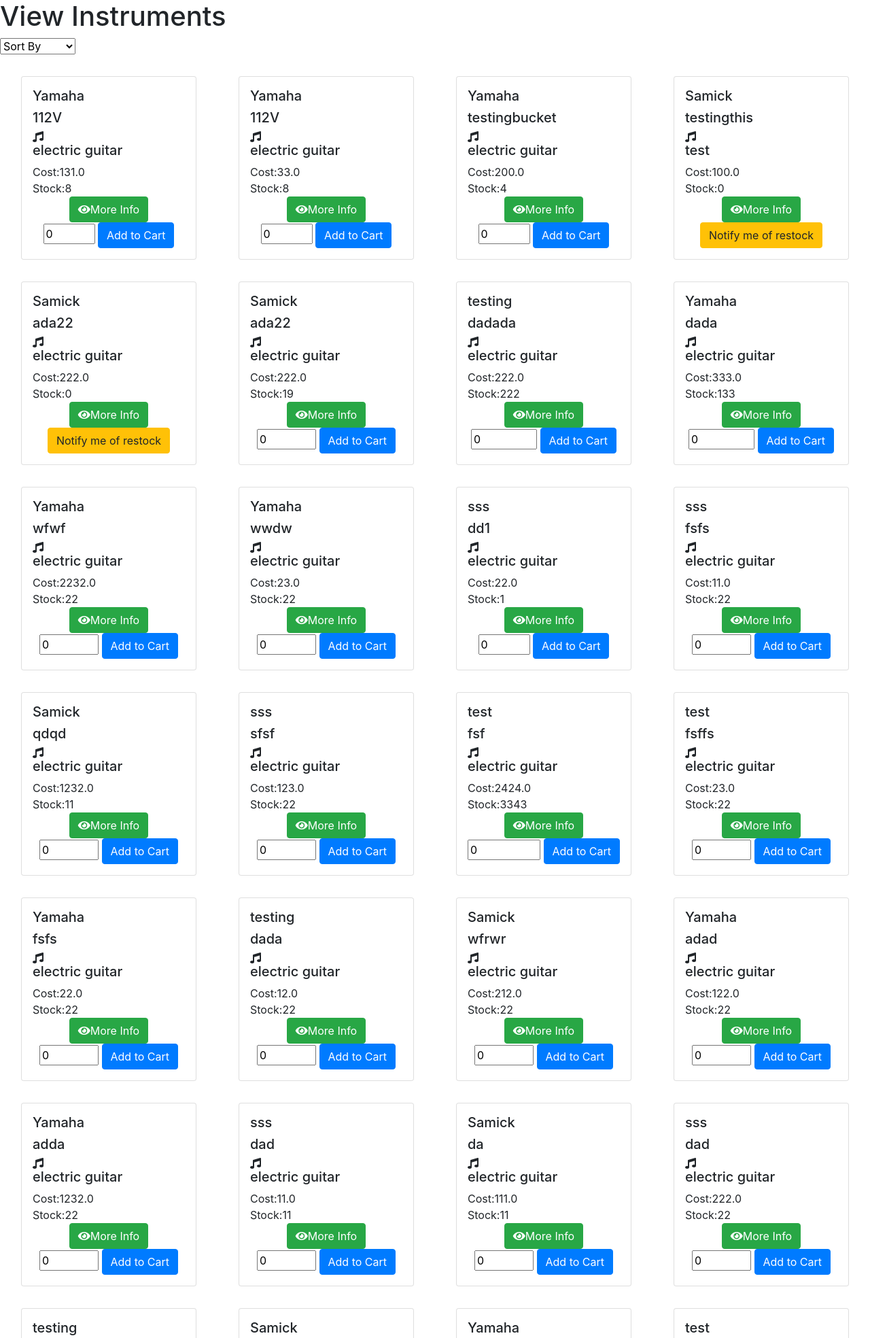
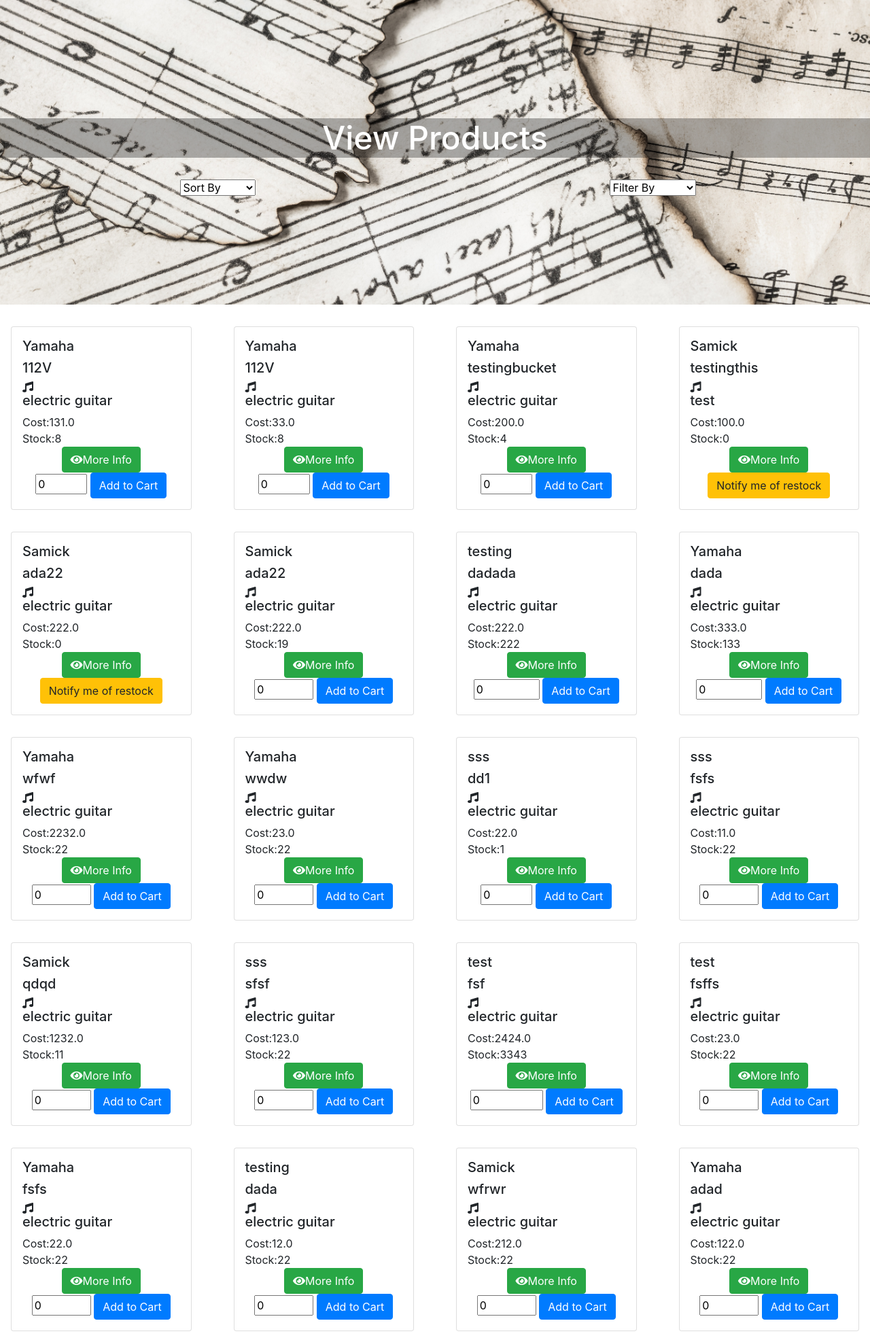
Before and after one commit to djjtyn/musiciansChoice, a Django app: page /instruments/view in a window 1280 px wide. Shown: the part 56-2024 px from the top of the page at 68% size. Run offline with Django 3.2, Linux system fonts and the light colour scheme; data comes from the database, SQL or seed files in the repository; some libraries are stand-ins or nearby versions.

Commit message:
filter by instrument type implemented

```diff
--- a/instruments/templates/instruments.html
+++ b/instruments/templates/instruments.html
@@ -1,24 +1,43 @@
 {% extends 'base.html' %}
 {% block page_title %}View Instruments{% endblock %}
 {% block content %}
-<h1>View Instruments</h1>
+<div class="container-fluid">
+    <div class="bannerImgArea">
+        <h1 class="pageHeading">View Products</h1>
         <!--if no instruments in database, display that information-->
         {% if instruments|length < 1 %}
         <h3>There are currently no instruments to display</h3>
-{%else %}
-<div class = "container-fluid">
+        {%endif %}
+        <img src="../static/img/musicNotes.jpg" alt="hiddenMusicians" class="pageBannerImg">
+        <div class="row filterInstrumentsForm">
+            <div class="col-sm-6">
                 <!--Sorting Options-->
-    <div class="row">
-        <form method = "POST" id = "sortByForm">
+                <form method="POST" class="filterInstrumentsForm" id="sortByForm">
                     {% csrf_token %}
                     <div class="form-group">
-                <select name = "sort_by">
-                    <option value="volvo" selected disabled>Sort By</option>
-                    <option value = "brand">Brand (A-Z)</option>
-                    <option value = "cost">Cost</option>
+                        <select name="sort_by">
+                            <option selected disabled>Sort By</option>
+                            <option value="brand">Brand (A-Z)</option>
+                            <option value="cost">Cost</option>
                         </select>
                     </div>
                 </form>
+            </div>
+            <div class="col-sm-6">
+                <!--Sorting Options-->
+                <form method="POST" class="filterInstrumentsForm" id="filterByForm">
+                    {% csrf_token %}
+                    <div class="form-group">
+                        <select name="filter_by">
+                            <option value="volvo" selected disabled>Filter By</option>
+                            {% for type in instrument_types %}
+                                <option value = {{type.id}}>{{ type.type }}</option>
+                            {% endfor %}
+                        </select>
+                    </div>
+                </form>
+            </div>
+        </div>
     </div>
     <div class="row">
     <!--Create a card for each instruent in the database-->
@@ -29,7 +48,7 @@
             <h5>{{ instrument.name}}</h5>
             <!--If the instrument has an image, display it-->
             {% if instrument.get_image %}
-                        <img src = "{{bucket}}{{instrument.get_image.image}}">
+            <img src="{{bucket}}{{instrument.get_image.image}}">
             {% else %}
             <i class="fas fa-music"></i>
             {% endif %}
@@ -37,24 +56,24 @@
             <span>Cost:{{ instrument.cost }}</span><span>Stock:{{ instrument.stock_amount }}</span>
             <!--If the user is staff, allow stock amount to be adjusted-->
             {% if user.is_authenticated and user.is_staff%}
-                            <form action = "{% url 'instrument:adjust_stock' instrument.id %}" method = "POST" class = "formInlineElements" >
+            <form action="{% url 'instrument:adjust_stock' instrument.id %}" method="POST" class="formInlineElements">
                 {% csrf_token %}
-                                <input type="number" name="quantity" min = "{{instrument.stock_amount}}" value = "{{instrument.stock_amount}}"/>
-                                <input class = "btn btn-primary" type="submit" value="Adjust Stock"/>
+                <input type="number" name="quantity" min="{{instrument.stock_amount}}" value="{{instrument.stock_amount}}" />
+                <input class="btn btn-primary" type="submit" value="Adjust Stock" />
             </form>
             {% endif %}
             <div class="cardButtonWrap">
-                        <a class = "btn btn-success" href = "{% url 'instrument:view' instrument.id %}"><i class="fas fa-eye"></i>More Info</a>
+                <a class="btn btn-success" href="{% url 'instrument:view' instrument.id %}"><i class="fas fa-eye"></i>More Info</a>
                 <!--Form below will allow user to add multiple amounts of instrument to cart-->
                 {% if instrument.stock_amount > 0 %}
-                            <form action = "{% url 'cart:add' instrument.id %}" method = "POST">
+                <form action="{% url 'cart:add' instrument.id %}" method="POST">
                     {% csrf_token %}
-                                <input type="number" name="quantity" min = "0" max = "{{instrument.stock_amount}}" value = "0"/>
-                                <input class = "btn btn-primary" type="submit" value="Add to Cart"/>
+                    <input type="number" name="quantity" min="0" max="{{instrument.stock_amount}}" value="0" />
+                    <input class="btn btn-primary" type="submit" value="Add to Cart" />
                 </form>
                 <!--If stock is 0 display a button requesting to be notified when product is back in stock-->
                 {% else %}
-                            <a class = "btn btn-warning" href = "{% url 'sns_notifications:stock_notify' instrument.id %}">Notify me of restock</a>
+                <a class="btn btn-warning" href="{% url 'sns_notifications:stock_notify' instrument.id %}">Notify me of restock</a>
                 {% endif %}
             </div>
         </div>
@@ -62,5 +81,5 @@
     {% endfor %}
     </div>
 </div>
-{% endif %}
+
 {% endblock content %}
--- a/instruments/views.py
+++ b/instruments/views.py
@@ -54,16 +54,22 @@
 def view_instruments(request):
     s3_bucket_url =  settings.INSTRUMENT_IMAGE_URL
     instrument_images = InstrumentPicture.objects.all()
+    instrument_types = InstrumentType.objects.all()
     # Get all the instruments from the database
     instruments = list(Instrument.objects.all())
     # If the request is a post request a filter has been applied
     if request.method == "POST":
-        print(request)
-        sort_filter = request.POST.get('sort_by')
-        testLib = MyMethods()
-        testLib.sort_by(instruments, 0, len(instruments)-1 , sort_filter)
-        messages.info(request, f"Products sorted by {sort_filter}")
-    return render(request, "instruments.html", {'instruments' : instruments, 'image': instrument_images, 'bucket': s3_bucket_url});
+        # Determine if filter is a sort filter or another filter
+        if request.POST.get('sort_by'):
+            sort_filter = request.POST.get('sort_by')
+            testLib = MyMethods()
+            testLib.sort_by(instruments, 0, len(instruments)-1 , sort_filter)
+            messages.info(request, f"Products sorted by {sort_filter}")
+        else:
+            print(request.POST.get('filter_by'))
+            instruments = Instrument.objects.filter(instrument_type=request.POST.get('filter_by'))
+            messages.info(request, f"Displaying {len(instruments)} results for {InstrumentType.objects.get(pk=request.POST.get('filter_by'))}")
+    return render(request, "instruments.html", {'instruments' : instruments,'instrument_types': instrument_types, 'image': instrument_images, 'bucket': s3_bucket_url});
 
 
 
--- a/static/css/styles.css
+++ b/static/css/styles.css
@@ -1,6 +1,39 @@
 /*Generic Styling*/
 body {
     box-sizing: border-box;
+}
+
+.container-fluid{
+    margin:0;
+    padding:0;
+}
+
+.bannerImgArea {
+    position:relative;
+	text-align:center;
+	padding-bottom:1em;
+}
+
+.bannerImgArea h1 {
+    background:rgba(0, 0, 0, .3);
+    width:100%;
+    color:white;
+    margin:auto;
+	position:absolute;
+	bottom:50%;
+	word-wrap:break-word;
+	font-size:3em;;
+}
+
+.bannerImgArea  img {
+    width:100%;
+    height:28rem;
+    object-fit: cover;
+}
+
+.messages {
+    background-color:black;
+    color:white;
 }
 
 /*Listing items already in database on pages with forms*/
@@ -75,6 +108,17 @@
 }
 
 /*Page for viewing multiple instruments*/
+.filterInstrumentsForm {
+    margin:2em 0 0 0;
+    position:absolute;
+	top:50%;
+	width:100%;
+}
+
+.filterInstrumentsForm form {
+    display:contents;
+}
+
 .instrumentCard {
     padding:1em;
     margin:1em;
--- a/static/js/scripts.js
+++ b/static/js/scripts.js
@@ -5,8 +5,11 @@
 
 $(document).ready(function() {
 
-    // Allow the sort filter to be applied when sort option is adjusted
+    // Allow the instrument filters to be applied when option is adjusted
     $("#sortByForm").on("change", function() {
+        this.submit();
+    })
+    $("#filterByForm").on("change", function() {
         this.submit();
     })
 
```
Also changed, not shown: static/img/musicNotes.jpg (added). Lines whose indentation alone changed are shown as unchanged.
